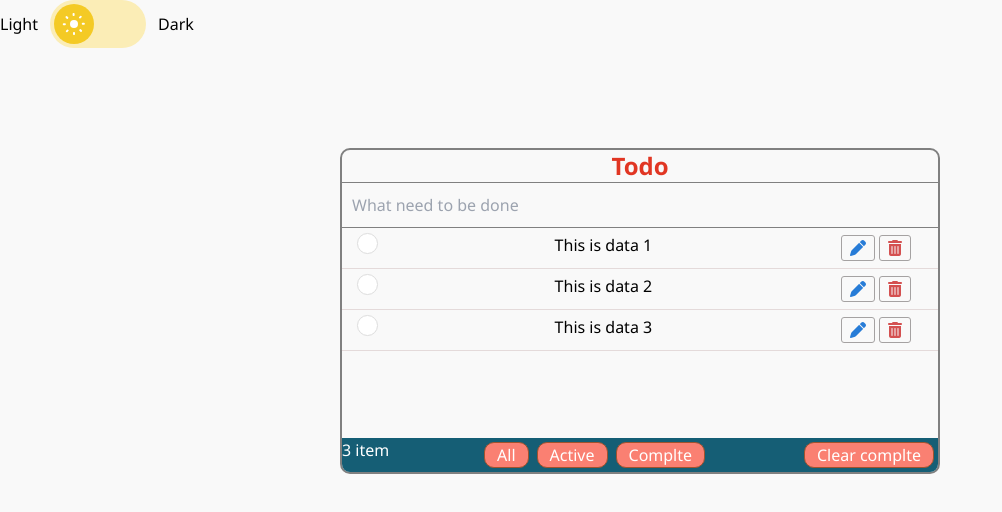
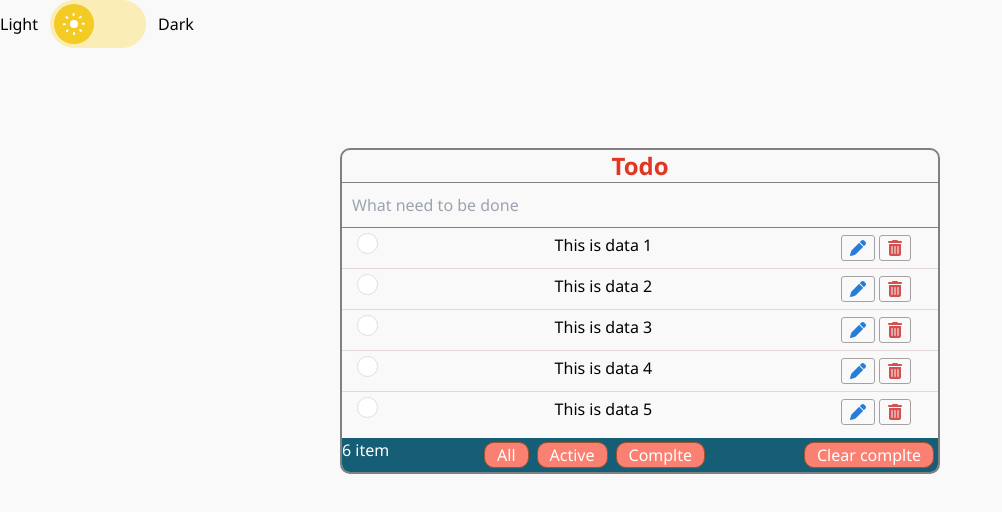
Before and after one commit to Dang-Ngoc-Anh/toto-list, a React (Create React App) app: page / in a window 1280 px wide. Shown: the top 512 px of the page, without its empty margins (0-1002 px from the left). Built offline with nearby package versions, Linux system fonts and the light colour scheme.

Commit message:
update scroll use cumtem hook

```diff
--- a/src/Data/data.json
+++ b/src/Data/data.json
@@ -13,5 +13,20 @@
         "id":"12233-12312-12casss",
         "name":"This is data 3",
         "done":false
+    }  ,
+    {
+        "id":"12233-12312-12casssw",
+        "name":"This is data 4",
+        "done":false
+    }
+    , {
+        "id":"12233-12312-12casss",
+        "name":"This is data 5",
+        "done":false
+    }
+    , {
+        "id":"12233-12312-12casss",
+        "name":"This is data 6",
+        "done":false
     }
 ]
--- a/src/components/ItemList/ItemList.js
+++ b/src/components/ItemList/ItemList.js
@@ -2,58 +2,29 @@ import React, { forwardRef, useEffect, useImperativeHandle, useRef, useState } f
 import Item from "../Item/Item";
 import "./item-list.css";
 import { useSelector } from "react-redux";
-import reducerData from "../../store/reducers/reducerData";
+import {useSroll} from '../hook/useScroll'
+import { logDOM } from "@testing-library/react";
 let isGreeting = false;
 const ItemList = (props ,ref) => {
   const listItemRef = useRef();
   const {requestUpdate} = props
   const {reducerData:dataStore} = useSelector(state => state);
-  const [data , setData] = useState(dataStore)
-  const [dataScroll , setDataScroll] = useState(data)
-  const [page , setPage] = useState(1);
-  const [isLoading , setIsLoading] = useState(false);
+  let {dataScroll ,isGreeting} = useSroll(dataStore , listItemRef)
 
-  const fetchData = () => {
-    setIsLoading(true);
-    setTimeout(() => {
-      const newData = dataStore.slice(page * 5, (page + 1) * 5);
-      setDataScroll(pre => [...pre , ...newData]);
-      setIsLoading(false);
-      setPage((prevPage) => prevPage + 1);
-      // Đẩy thanh scroll lên
-      window.scrollTo({
-        top: listItemRef.current.offsetTop - 100, // Điều chỉnh giảm độ cao để thanh scroll không che phủ hoàn toàn nội dung mới
-        behavior: "smooth",
-      });
-    }, 1000);
-  };
+  // useImperativeHandle(ref, () => ({
+  //   displayDataFilter(data){
+  //     dataScroll = data;
+  //   }
+  // }));
 
-  const infinityScroll = ()=>{
-    const {scrollHeight , clientHeight , scrollTop } = listItemRef.current
-    if((scrollHeight <= (clientHeight + scrollTop + 10)) && !isGreeting){
-        fetchData();
-    }
-  }
-  useEffect(() =>{
-    listItemRef.current.addEventListener('scroll' , infinityScroll)
-  },[isLoading])
+  // console.log(dataScroll);
 
-  useEffect(() =>
-    setData(dataStore)
-    ,[dataStore]
-  )
-
-  useImperativeHandle(ref, () => ({
-    displayDataFilter(data){
-      setData(data);
-    }
-  }));
   return (
     <div className="list__item" ref={listItemRef}>
-      { data.map((item) => (
+      {dataScroll.map((item) => (
           <Item props={item} key={item.id} requestUpdate={requestUpdate}/>
       ))}
-      {isLoading && <div style={{ textAlign: 'center', padding: '20px' }}>Loading...</div>}
+      {isGreeting && <div style={{ textAlign: 'center', padding: '20px' }}>Loading...</div>}
     </div>
   );
 };
--- a/src/components/hook/useFetch.js
+++ /dev/null
@@ -1,5 +0,0 @@
-import { useEffect } from "react"
-
-export const useFetch = (data)=>{
-    useEffect(() => data , [data])
-}
--- /dev/null
+++ b/src/components/hook/useScroll.js
@@ -0,0 +1,36 @@
+import { createRef, useEffect, useState } from "react"
+
+export const useSroll = (data , ref)=>{
+  const [dataScroll , setDataScroll] = useState(data);
+  const [page , setPage] = useState(1);
+  const [isLoading , setIsLoading] = useState(false);
+  let isGreeting = false;
+  const fetchData = () => {
+    setIsLoading(true);
+    setTimeout(() => {
+      const newData = data.slice(page * 5, (page + 1) * 5);
+      setDataScroll(pre => [...pre , ...newData]);
+      setIsLoading(false);
+      setPage((prevPage) => prevPage + 1);
+      // Đẩy thanh scroll lên
+      window.scrollTo({
+        top: ref.current.offsetTop - 20, // Điều chỉnh giảm độ cao để thanh scroll không che phủ hoàn toàn nội dung mới
+        behavior: "smooth",
+      });
+    }, 1000);
+  };
+
+    const infinityScroll = () =>{
+        const {scrollHeight , clientHeight , scrollTop } = ref.current
+        if((scrollHeight <= (clientHeight + scrollTop + 10)) && !isGreeting ){
+          fetchData();
+        }
+      }
+
+    useEffect(() =>{
+        ref.current.addEventListener('scroll' , infinityScroll)
+      },[isLoading])
+
+    useEffect(()=> setDataScroll(data) , [data]);
+    return {dataScroll ,isGreeting};
+}
```
